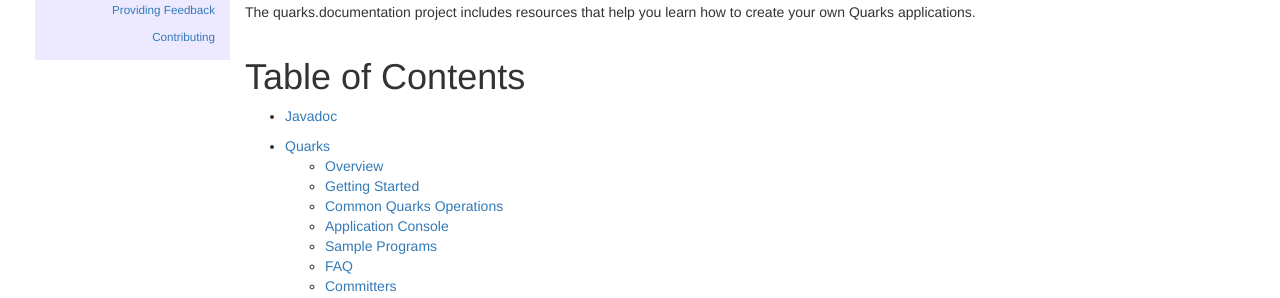
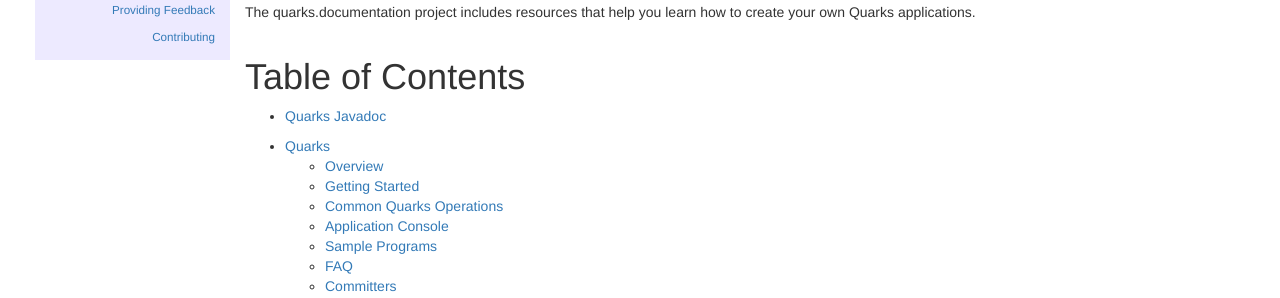
Before and after one commit to quarks-edge/quarks.documentation, a Jekyll site: the page built from index.markdown, in a window 1280 px wide and 1105 px high. Shown: the part 173-471 px from the top of the window. Built offline with Jekyll 4.4.1, drawn with Linux system fonts in a browser that asks for light colours; nearby versions of some CDN libraries.

Commit message:
Updated the Javadoc link

```diff
--- a/index.markdown
+++ b/index.markdown
@@ -11,7 +11,7 @@ Quarks is an open source programming model and runtime for edge devices that ena
 The quarks.documentation project includes resources that help you learn how to create your own Quarks applications.
 
 # Table of Contents
-* [Javadoc](https://quarks-edge.github.io/quarks/docs/javadoc/index.html)
+* [Quarks Javadoc](https://quarks-edge.github.io/quarks/docs/javadoc/index.html)
 {% include nav.html context="/docs/"%}
 
 # New Documentation
```
